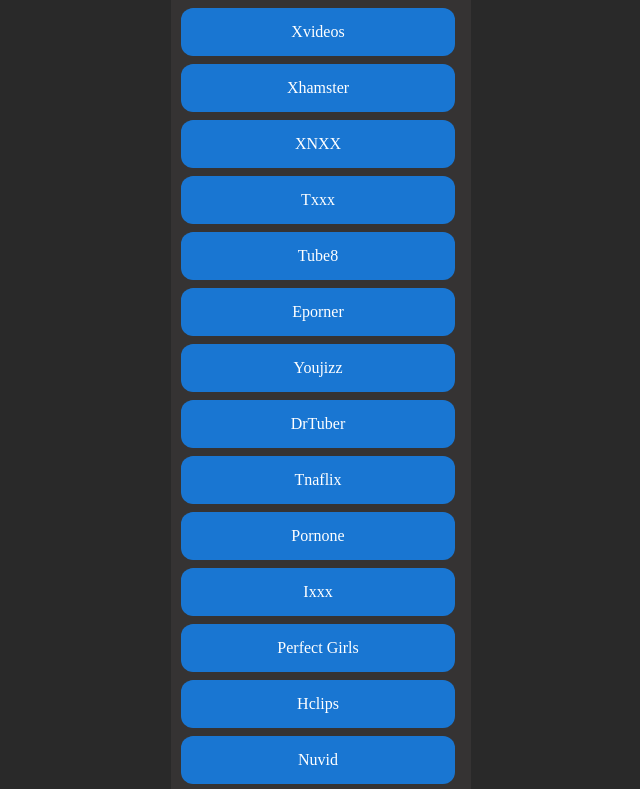
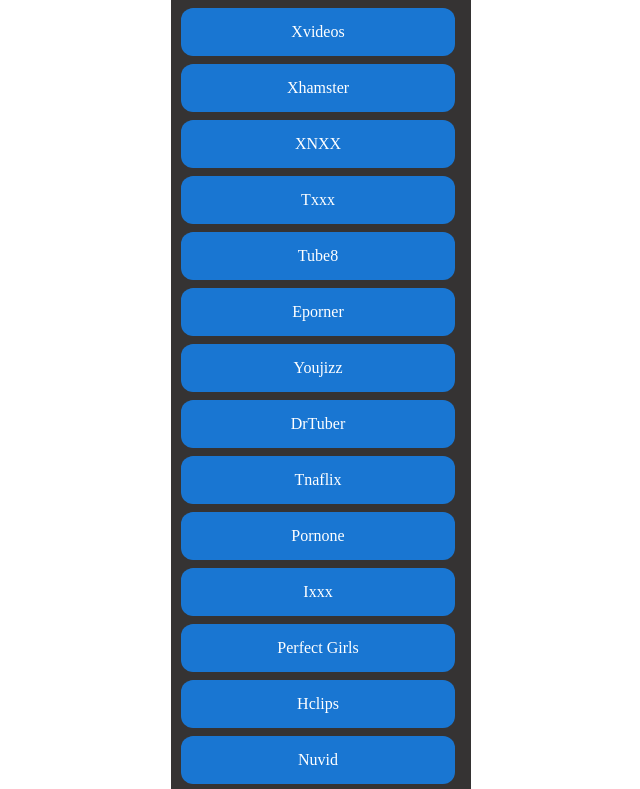
Before and after one commit to aratpm/apykr, a plain HTML site: page index.html in a window 1280 px wide. Shown: the part 233-1022 px from the top of the page, without its empty margins (319-959 px from the left). Drawn offline with Linux system fonts and the light colour scheme.

Commit message:
Update index.html

```diff
--- a/index.html
+++ b/index.html
@@ -1,9 +1,6 @@
 <!DOCTYPE html>
 <html b:version='2' class='v2' expr:dir='data:blog.languageDirection' xmlns='http://www.w3.org/1999/xhtml' xmlns:b='http://www.google.com/2005/gml/b' xmlns:data='http://www.google.com/2005/gml/data' xmlns:expr='http://www.google.com/2005/gml/expr'>
 <head>
-
-
-
 
 
 <style>
@@ -60,25 +57,6 @@
 
 
 
-
-
-
-
-
-
-
-
-
-
-
-
-
-
-
-
-
-
-
   <title>Apyar Kar</title>
 	<meta charset='utf-8'/>
 <meta content='width=device-width, initial-scale=1' name='viewport'/>
@@ -87,7 +65,7 @@
 	<style type="text/css">
 		.main {
 			display: flex;
-			background-color: #292929;
+			background-color: #ffffff;
 			align-items: center;
 			justify-content: center;
 			height: 100%
```
